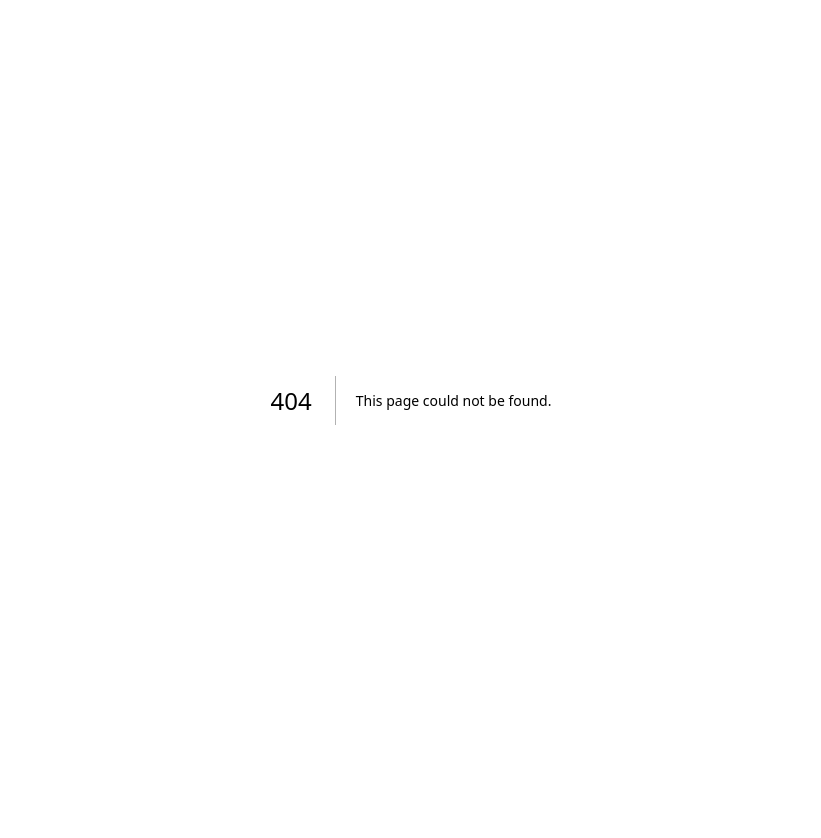
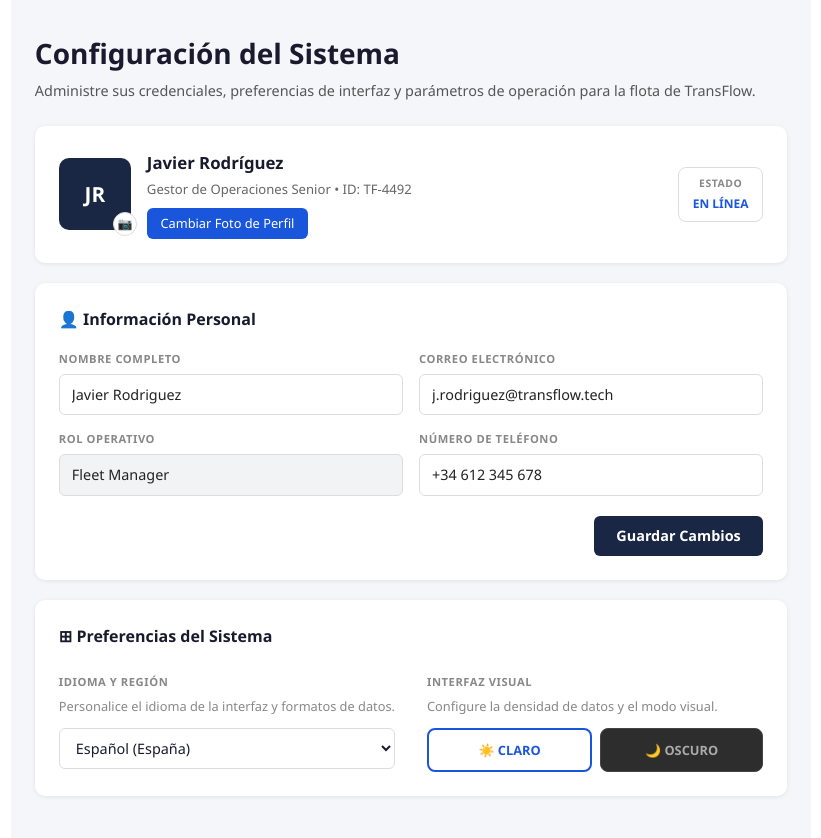
Before and after one commit to 4GeeksAcademy/proyecto_final_136, a Next.js app in the folder frontend/: page /settings in a window 1280 px wide. Before the commit this address had no page. Shown: the top 838 px of the page, without its empty margins (229-1050 px from the left). Before the commit the page ends 800 px from the top, so only its background shows below. Built offline with nearby package versions, Linux system fonts and the light colour scheme.

Commit message:
feat: add settings/profile page

```diff
--- /dev/null
+++ b/frontend/src/app/settings/page.js
@@ -0,0 +1,294 @@
+export default function SettingsPage() {
+  return (
+    <div style={styles.page}>
+
+      {/* Título */}
+      <h1 style={styles.title}>Configuración del Sistema</h1>
+      <p style={styles.subtitle}>
+        Administre sus credenciales, preferencias de interfaz y parámetros de
+        operación para la flota de TransFlow.
+      </p>
+
+      {/* Tarjeta Perfil */}
+      <div style={styles.card}>
+        <div style={styles.profileRow}>
+          <div style={styles.avatarWrap}>
+            <div style={styles.avatar}>JR</div>
+            <span style={styles.cameraBtn}>📷</span>
+          </div>
+          <div style={styles.profileInfo}>
+            <strong style={styles.profileName}>Javier Rodríguez</strong>
+            <span style={styles.profileMeta}>
+              Gestor de Operaciones Senior • ID: TF-4492
+            </span>
+            <button style={styles.changePhotoBtn}>Cambiar Foto de Perfil</button>
+          </div>
+          <div style={styles.statusBadge}>
+            <span style={styles.statusLabel}>ESTADO</span>
+            <span style={styles.statusValue}>EN LÍNEA</span>
+          </div>
+        </div>
+      </div>
+
+      {/* Tarjeta Información Personal */}
+      <div style={styles.card}>
+        <h2 style={styles.sectionTitle}>👤 Información Personal</h2>
+        <div style={styles.formGrid}>
+          <div style={styles.formGroup}>
+            <label style={styles.label}>NOMBRE COMPLETO</label>
+            <input style={styles.input} defaultValue="Javier Rodriguez" />
+          </div>
+          <div style={styles.formGroup}>
+            <label style={styles.label}>CORREO ELECTRÓNICO</label>
+            <input style={styles.input} defaultValue="j.rodriguez@transflow.tech" />
+          </div>
+          <div style={styles.formGroup}>
+            <label style={styles.label}>ROL OPERATIVO</label>
+            <input style={{ ...styles.input, backgroundColor: "#f1f3f5" }} defaultValue="Fleet Manager" disabled />
+          </div>
+          <div style={styles.formGroup}>
+            <label style={styles.label}>NÚMERO DE TELÉFONO</label>
+            <input style={styles.input} defaultValue="+34 612 345 678" />
+          </div>
+        </div>
+        <div style={styles.saveRow}>
+          <button style={styles.saveBtn}>Guardar Cambios</button>
+        </div>
+      </div>
+
+      {/* Tarjeta Preferencias */}
+      <div style={styles.card}>
+        <h2 style={styles.sectionTitle}>⊞ Preferencias del Sistema</h2>
+        <div style={styles.prefsGrid}>
+          <div>
+            <label style={styles.label}>IDIOMA Y REGIÓN</label>
+            <p style={styles.prefDesc}>
+              Personalice el idioma de la interfaz y formatos de datos.
+            </p>
+            <select style={styles.select}>
+              <option>Español (España)</option>
+              <option>Español (México)</option>
+              <option>English (US)</option>
+            </select>
+          </div>
+          <div>
+            <label style={styles.label}>INTERFAZ VISUAL</label>
+            <p style={styles.prefDesc}>
+              Configure la densidad de datos y el modo visual.
+            </p>
+            <div style={styles.themeToggle}>
+              <button style={{ ...styles.themeBtn, ...styles.themeBtnActive }}>
+                ☀️ CLARO
+              </button>
+              <button style={{ ...styles.themeBtn, ...styles.themeBtnDark }}>
+                🌙 OSCURO
+              </button>
+            </div>
+          </div>
+        </div>
+      </div>
+
+    </div>
+  );
+}
+
+const styles = {
+  page: {
+    maxWidth: "860px",
+    margin: "0 auto",
+    padding: "2rem 1.5rem",
+    fontFamily: "'Segoe UI', sans-serif",
+    color: "#1a1a2e",
+    backgroundColor: "#f4f6f9",
+    minHeight: "100vh",
+  },
+  title: {
+    fontSize: "1.75rem",
+    fontWeight: "700",
+    margin: "0 0 0.4rem",
+  },
+  subtitle: {
+    fontSize: "0.9rem",
+    color: "#555",
+    marginBottom: "1.5rem",
+    lineHeight: "1.5",
+  },
+  card: {
+    backgroundColor: "#fff",
+    borderRadius: "10px",
+    padding: "1.5rem",
+    marginBottom: "1.25rem",
+    boxShadow: "0 1px 4px rgba(0,0,0,0.08)",
+  },
+  profileRow: {
+    display: "flex",
+    alignItems: "center",
+    gap: "1rem",
+  },
+  avatarWrap: {
+    position: "relative",
+    flexShrink: 0,
+  },
+  avatar: {
+    width: "72px",
+    height: "72px",
+    borderRadius: "10px",
+    backgroundColor: "#1a2744",
+    color: "#fff",
+    display: "flex",
+    alignItems: "center",
+    justifyContent: "center",
+    fontSize: "1.3rem",
+    fontWeight: "700",
+  },
+  cameraBtn: {
+    position: "absolute",
+    bottom: "-6px",
+    right: "-6px",
+    background: "#fff",
+    border: "1px solid #ddd",
+    borderRadius: "50%",
+    width: "24px",
+    height: "24px",
+    fontSize: "12px",
+    display: "flex",
+    alignItems: "center",
+    justifyContent: "center",
+  },
+  profileInfo: {
+    flex: 1,
+    display: "flex",
+    flexDirection: "column",
+    gap: "0.3rem",
+  },
+  profileName: {
+    fontSize: "1.05rem",
+    fontWeight: "700",
+  },
+  profileMeta: {
+    fontSize: "0.82rem",
+    color: "#666",
+  },
+  changePhotoBtn: {
+    alignSelf: "flex-start",
+    backgroundColor: "#1a56db",
+    color: "#fff",
+    border: "none",
+    borderRadius: "6px",
+    padding: "0.35rem 0.85rem",
+    fontSize: "0.8rem",
+    cursor: "pointer",
+    marginTop: "0.25rem",
+  },
+  statusBadge: {
+    border: "1px solid #ddd",
+    borderRadius: "8px",
+    padding: "0.5rem 0.85rem",
+    display: "flex",
+    flexDirection: "column",
+    alignItems: "center",
+    gap: "0.2rem",
+    marginLeft: "auto",
+  },
+  statusLabel: {
+    fontSize: "0.65rem",
+    color: "#888",
+    fontWeight: "600",
+    letterSpacing: "0.05em",
+  },
+  statusValue: {
+    fontSize: "0.75rem",
+    fontWeight: "700",
+    color: "#1a56db",
+  },
+  sectionTitle: {
+    fontSize: "1rem",
+    fontWeight: "700",
+    marginBottom: "1.25rem",
+    color: "#1a1a2e",
+  },
+  formGrid: {
+    display: "grid",
+    gridTemplateColumns: "1fr 1fr",
+    gap: "1rem",
+  },
+  formGroup: {
+    display: "flex",
+    flexDirection: "column",
+    gap: "0.4rem",
+  },
+  label: {
+    fontSize: "0.7rem",
+    fontWeight: "700",
+    color: "#888",
+    letterSpacing: "0.05em",
+  },
+  input: {
+    border: "1px solid #ddd",
+    borderRadius: "6px",
+    padding: "0.55rem 0.75rem",
+    fontSize: "0.9rem",
+    color: "#222",
+    outline: "none",
+    width: "100%",
+    boxSizing: "border-box",
+  },
+  saveRow: {
+    display: "flex",
+    justifyContent: "flex-end",
+    marginTop: "1.25rem",
+  },
+  saveBtn: {
+    backgroundColor: "#1a2744",
+    color: "#fff",
+    border: "none",
+    borderRadius: "6px",
+    padding: "0.6rem 1.4rem",
+    fontSize: "0.9rem",
+    fontWeight: "600",
+    cursor: "pointer",
+  },
+  prefsGrid: {
+    display: "grid",
+    gridTemplateColumns: "1fr 1fr",
+    gap: "2rem",
+  },
+  prefDesc: {
+    fontSize: "0.8rem",
+    color: "#888",
+    margin: "0.3rem 0 0.75rem",
+  },
+  select: {
+    border: "1px solid #ddd",
+    borderRadius: "6px",
+    padding: "0.55rem 0.75rem",
+    fontSize: "0.9rem",
+    width: "100%",
+    backgroundColor: "#fff",
+    cursor: "pointer",
+  },
+  themeToggle: {
+    display: "flex",
+    gap: "0.5rem",
+  },
+  themeBtn: {
+    flex: 1,
+    padding: "0.65rem",
+    borderRadius: "8px",
+    border: "1px solid #ddd",
+    fontSize: "0.8rem",
+    fontWeight: "600",
+    cursor: "pointer",
+    backgroundColor: "#fff",
+    color: "#333",
+  },
+  themeBtnActive: {
+    border: "2px solid #1a56db",
+    color: "#1a56db",
+  },
+  themeBtnDark: {
+    backgroundColor: "#2d2d2d",
+    color: "#aaa",
+    border: "1px solid #444",
+  },
+};
```
